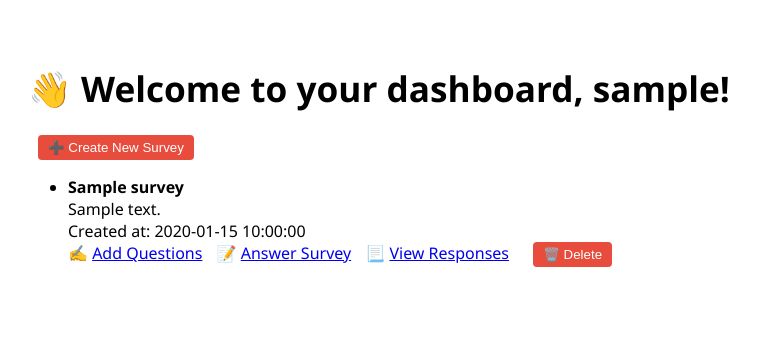
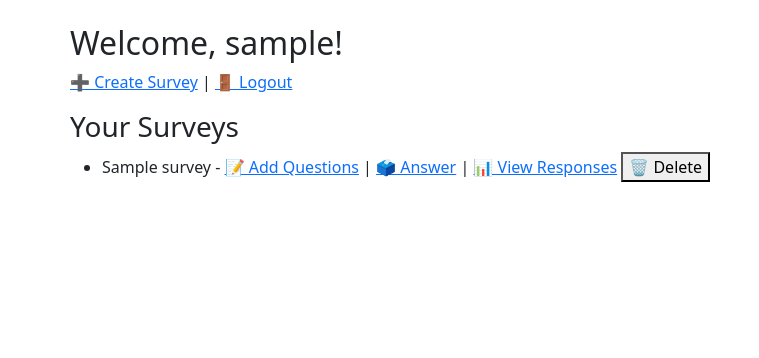
Before and after one commit to CarolineNkan/survey-site, a Flask app: template templates/dashboard.html in a window 1280 px wide. Shown: the top 358 px of the page, without its empty margins (12-771 px from the left). Run offline with Flask 3, Linux system fonts and the light colour scheme; the visitor is signed in with stand-in values (Sample User, id 1); the template is opened without the code that fills it: most values are stand-ins (such as "Sample title", 1, 10 or a date in 2020).

```diff
--- a/config.py
+++ /dev/null
@@ -1,6 +0,0 @@
-import os
-
-class Config:
-    BASE_DIR = os.path.abspath(os.path.dirname(__file__))
-    DATABASE = os.path.join(BASE_DIR, "survey.db")
-    SECRET_KEY = os.getenv("SECRET_KEY", "dev_secret")
--- a/db.py
+++ /dev/null
@@ -1,15 +0,0 @@
-import sqlite3
-from flask import g, current_app
-
-def get_db():
-    if "db" not in g:
-        g.db = sqlite3.connect(
-            current_app.config["DATABASE"], detect_types=sqlite3.PARSE_DECLTYPES
-        )
-        g.db.row_factory = sqlite3.Row  # Return rows as dictionaries
-    return g.db
-
-def close_db(e=None):
-    db = g.pop("db", None)
-    if db is not None:
-        db.close()
--- a/schema.sql
+++ /dev/null
@@ -1,32 +0,0 @@
-CREATE TABLE users (
-    user_id INTEGER PRIMARY KEY AUTOINCREMENT,
-    username TEXT NOT NULL,
-    email TEXT NOT NULL,
-    password TEXT NOT NULL
-);
-
-CREATE TABLE surveys (
-    survey_id INTEGER PRIMARY KEY AUTOINCREMENT,
-    title TEXT NOT NULL,
-    description TEXT,
-    created_by INTEGER,
-    FOREIGN KEY (created_by) REFERENCES users(user_id)
-);
-
-CREATE TABLE questions (
-    question_id INTEGER PRIMARY KEY AUTOINCREMENT,
-    survey_id INTEGER,
-    question_text TEXT,
-    FOREIGN KEY (survey_id) REFERENCES surveys(survey_id)
-);
-
-CREATE TABLE responses (
-    response_id INTEGER PRIMARY KEY AUTOINCREMENT,
-    survey_id INTEGER,
-    question_id INTEGER,
-    user_id INTEGER,
-    answer_text TEXT,
-    FOREIGN KEY (survey_id) REFERENCES surveys(survey_id),
-    FOREIGN KEY (question_id) REFERENCES questions(question_id),
-    FOREIGN KEY (user_id) REFERENCES users(user_id)
-);
--- a/templates/dashboard.html
+++ b/templates/dashboard.html
@@ -1,75 +1,24 @@
-<!DOCTYPE html>
-<html lang="en">
-<head>
-    <meta charset="UTF-8">
-    <title>Dashboard</title>
-    <style>
-        body {
-            font-family: 'Segoe UI', sans-serif;
-            padding: 2rem;
-        }
-
-        h1 {
-            font-size: 2.2rem;
-        }
-
-        button {
-            margin-left: 10px;
-            padding: 5px 10px;
-            border: none;
-            background-color: #e74c3c;
-            color: white;
-            border-radius: 4px;
-            cursor: pointer;
-        }
-
-        button:hover {
-            background-color: #c0392b;
-        }
-
-        .survey-actions a {
-            margin-right: 10px;
-        }
-    </style>
-</head>
-<body>
-
-    <h1>👋 Welcome to your dashboard, {{ session.get('username', '') }}!</h1>
-
-    <p>
-        <a href="/create-survey">
-            <button>➕ Create New Survey</button>
-        </a>
-    </p>
-
+{% extends "base.html" %}
+{% block content %}
+  <h2>Welcome, {{ username }}!</h2>
+  <p><a href="/create-survey">➕ Create Survey</a> | <a href="/logout">🚪 Logout</a></p>
+  <h3>Your Surveys</h3>
   {% if surveys %}
     <ul>
       {% for survey in surveys %}
         <li>
-                <strong>{{ survey.title }}</strong><br>
-                {{ survey.description or 'None' }}<br>
-                Created at: {{ survey.created_at }}<br>
+          {{ survey.title }} -
+          <a href="/surveys/{{ loop.index }}/questions">📝 Add Questions</a> |
+          <a href="/surveys/{{ loop.index }}/answer">🗳️ Answer</a> |
+          <a href="/surveys/{{ loop.index }}/responses">📊 View Responses</a>
+          <form method="POST" action="/surveys/{{ survey.survey_id }}/delete" style="display:inline;">
+            <button type="submit" onclick="return confirm('Are you sure?')">🗑️ Delete</button>
+          </form>
 
-                <div class="survey-actions">
-                    ✍️ <a href="/surveys/{{ survey.survey_id }}/questions">Add Questions</a>
-                    📝 <a href="/surveys/{{ survey.survey_id }}/answer">Answer Survey</a>
-                    📃 <a href="/surveys/{{ survey.survey_id }}/responses">View Responses</a>
-
-                    <!-- 🗑️ Delete button form -->
-                    <form method="POST" action="/surveys/{{ survey.survey_id }}/delete" style="display:inline;">
-                        <button type="submit" onclick="return confirm('Are you sure you want to delete this survey?')">
-                            🗑️ Delete
-                        </button>
-                    </form>
-                </div>
-
-                <br><br>
         </li>
       {% endfor %}
     </ul>
   {% else %}
-        <p>No surveys found. Create one to get started!</p>
+    <p>No surveys yet!</p>
   {% endif %}
-
-</body>
-</html>
+{% endblock %}
```
Also changed, not shown: init_db.py (deleted, +0 -41 lines), routes/auth_routes.py (deleted, +0 -74 lines). Lines whose indentation alone changed are shown as unchanged.
